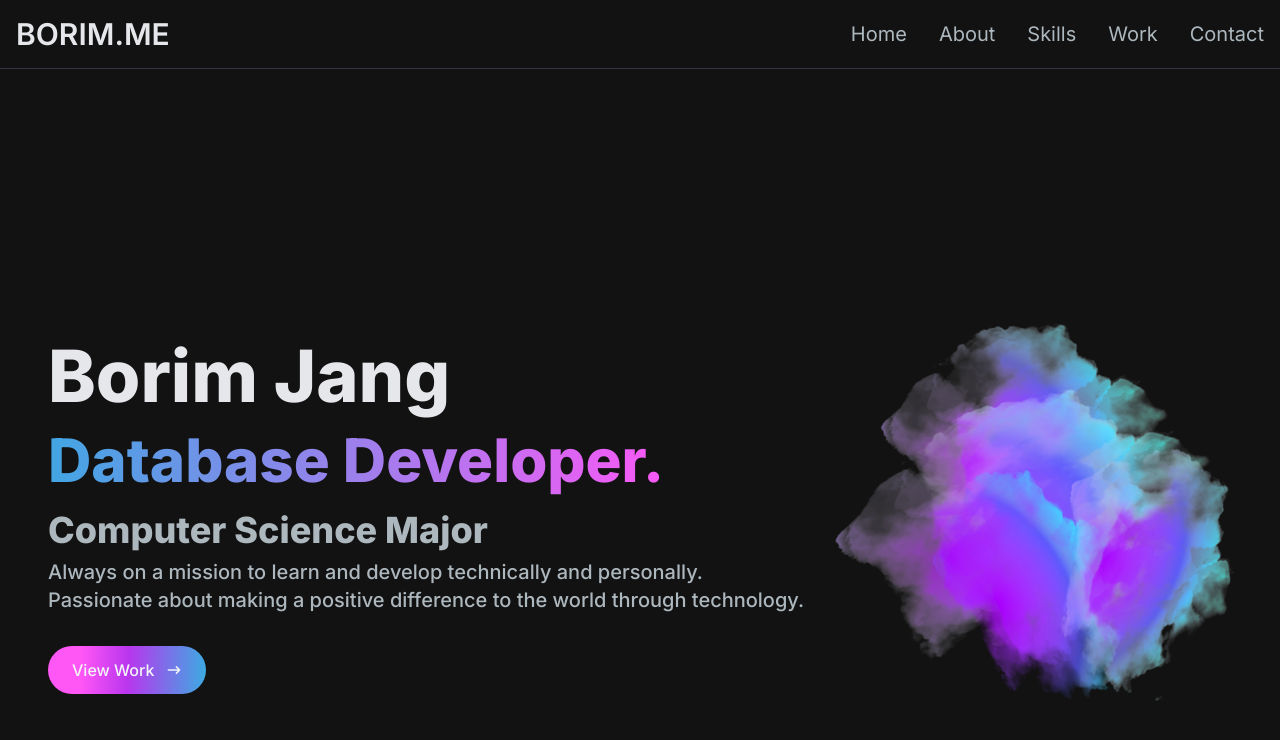
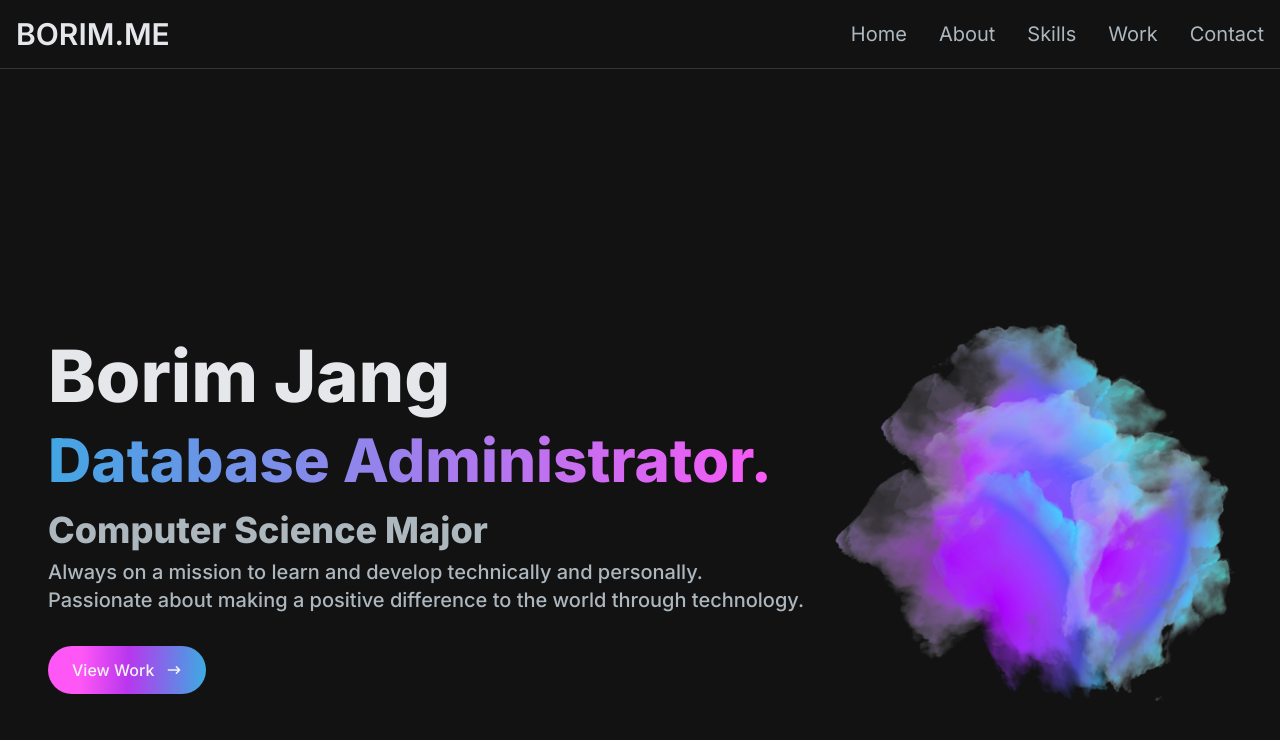
Before and after one commit to bjan816/Portfolio-Borim, a Next.js app: page / in a window 1280 px wide. Shown: the top 740 px of the page. Built offline with nearby package versions, Linux system fonts and the light colour scheme.

Commit message:
Update HeroSection

```diff
--- a/src/app/components/HeroSection.jsx
+++ b/src/app/components/HeroSection.jsx
@@ -26,7 +26,7 @@ const HeroSection = () => {
                                 1000,
                                 'Web Developer.',
                                 1000,
-                                'Database Developer.',
+                                'Database Administrator.',
                                 1000,
                                 'Full Stack Developer.',
                                 1000,
```
